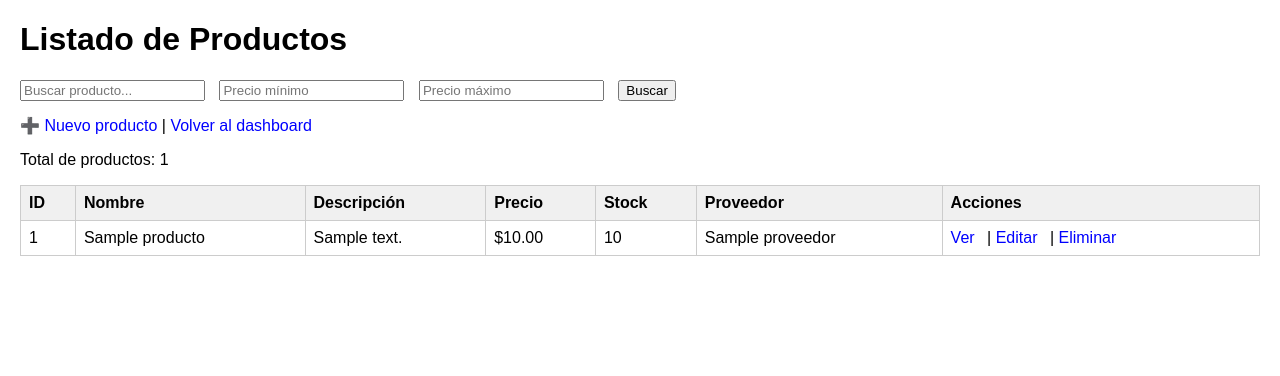
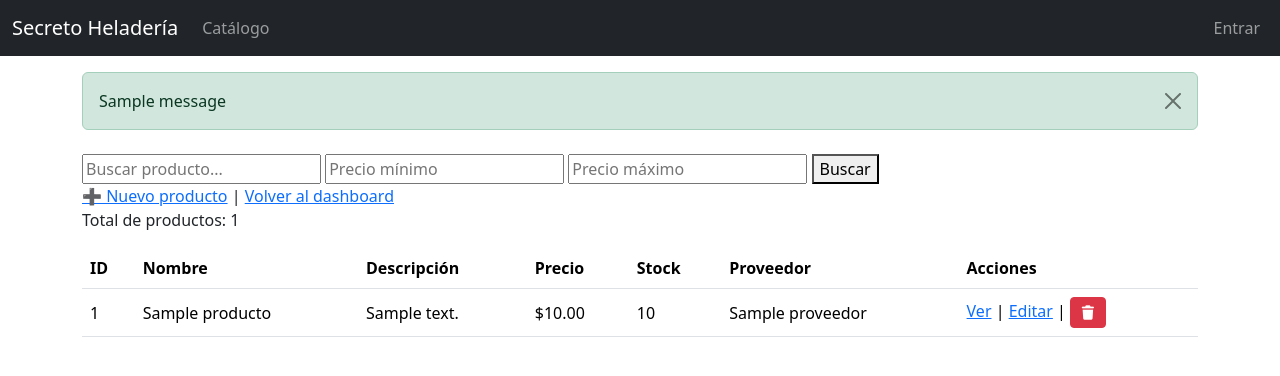
Before and after one commit to carlotee/secreto_heladeria, a Django app: page /productos/ in a window 1280 px wide. Shown: the top 376 px of the page. Run offline with Django 5.2, Linux system fonts and the light colour scheme; tables that the repository leaves empty hold one stand-in row (Sample ...); one stand-in notice (Sample message) is shown; some libraries are stand-ins or nearby versions.

Commit message:
se agrega alerta de productos

```diff
--- /dev/null
+++ b/produccion/templates/base.html
@@ -0,0 +1,83 @@
+{% load static %}
+<!DOCTYPE html>
+<html lang="es">
+    <head>
+        <meta charset="utf-8" />
+        <meta name="viewport" content="width=device-width, initial-scale=1" />
+          <title>{% block title %}EcoEnergy{% endblock %}</title>
+        <link
+            href="https://cdn.jsdelivr.net/npm/bootstrap@5.3.3/dist/css/bootstrap.min.css"
+            rel="stylesheet"
+        />
+        <link rel="stylesheet" href="https://cdnjs.cloudflare.com/ajax/libs/font-awesome/7.0.1/css/all.min.css">
+
+        {% block extra_head %}{% endblock %}
+      </head>
+    <body>
+    <nav class="navbar navbar-expand-lg navbar-dark bg-dark">
+        <div class="container-fluid">
+            <a class="navbar-brand" href="{% url 'dashboard' %}">Secreto Heladería</a>
+
+            <button class="navbar-toggler" type="button" data-bs-toggle="collapse" data-bs-target="#mainNav">
+            <span class="navbar-toggler-icon"></span>
+            </button>
+
+            <div class="collapse navbar-collapse" id="mainNav">
+            <ul class="navbar-nav me-auto">
+                {% if user.is_authenticated %}
+                    <!-- Ítems visibles solo si hay sesión -->
+                    <li class="nav-item"><a class="nav-link" href=""">Dashboard</a></li>
+
+                    {% if perms.devices.view_zone %}
+                    <li class="nav-item">
+                    <a class="nav-link {% if request.resolver_match.url_name == 'zona_list' %}active{% endif %}"
+                        href="{% url 'zona_list' %}">🗺️ Zonas</a>
+                    </li>
+                    {% endif %}
+                    {% if perms.devices.view_product %}
+                        <li class="nav-item"><a class="nav-link" href=""">Productos</a></li>
+                    {% endif %}
+
+                    <!-- Acceso rápido a admin para staff -->
+                    {% if user.is_staff %}
+                        <li class="nav-item"><a class="nav-link" href="/admin/">Admin</a></li>
+                    {% endif %}
+                {% else %}
+                <!-- Ítems visibles para usuarios no autenticados -->
+                <li class="nav-item"><a class="nav-link" href=""">Catálogo</a></li>
+                {% endif %}
+            </ul>
+
+            <ul class="navbar-nav ms-auto">
+                {% if user.is_authenticated %}
+                <li class="nav-item"><span class="nav-link">Hola, {{ user.username }}</span></li>
+                <li class="nav-item">
+                    <form action="{% url 'logout' %}" method="post" class="d-inline">{% csrf_token %}
+                    <button type="submit" class="btn btn-link nav-link">Salir</button>
+                    </form>
+                </li>
+                {% else %}
+                <li class="nav-item"><a class="nav-link" href="{% url 'login' %}">Entrar</a></li>
+                {% endif %}
+            </ul>
+            </div>
+        </div>
+    </nav>
+        {% if messages %}
+            <div class="container mt-3">
+                {% for message in messages %}
+                <div class="alert alert-{{ message.tags }} alert-dismissible fade show" role="alert">
+                    {{ message }}
+                    <button type="button" class="btn-close" data-bs-dismiss="alert" aria-label="Close"></button>
+                </div>
+                {% endfor %}
+            </div>
+        {% endif %}
+        <main class="container my-4">
+            {% block content %}
+            {% endblock %}
+        </main>
+        <script src="https://cdn.jsdelivr.net/npm/bootstrap@5.3.3/dist/js/bootstrap.bundle.min.js"></script>
+        {% block extra_js %}{% endblock %}
+    </body>
+</html>
--- a/produccion/templates/produccion/producto.html
+++ b/produccion/templates/produccion/producto.html
@@ -1,24 +1,8 @@
-<!DOCTYPE html>
-<html lang="es">
-<head>
-    <meta charset="UTF-8">
-    <meta name="viewport" content="width=device-width, initial-scale=1.0">
-    <title>Listado de Productos</title>
-    <style>
-        body { font-family: Arial, sans-serif; margin: 20px; }
-        table { border-collapse: collapse; width: 100%; margin-top: 15px; }
-        th, td { border: 1px solid #ccc; padding: 8px; text-align: left; }
-        th { background-color: #f0f0f0; }
-        a { text-decoration: none; color: blue; }
-        .actions a { margin-right: 8px; }
-        .filters { margin-bottom: 15px; }
-        .filters input { margin-right: 10px; }
-        .pagination a { margin: 0 5px; text-decoration: none; }
-        .pagination span { margin: 0 5px; }
-    </style>
-</head>
-<body>
-    <h1>Listado de Productos</h1>
+{% extends "base.html" %}
+{% load static %}
+
+{% block title %}{{ accion }} Zona{% endblock %}
+{% block content %}
 
     <div class="filters">
         <form method="get">
@@ -35,8 +19,8 @@
     <p>Total de productos: {{ total_productos }}</p>
 
     {% if productos %}
-        <table>
-            <thead>
+  <table class="table table-hover align-middle" id="tablaP">
+        <thead class="table-light">            <thead>
                 <tr>
                     <th>ID</th>
                     <th>Nombre</th>
@@ -49,9 +33,9 @@
             </thead>
             <tbody>
                 {% for p in productos %}
-                <tr>
+                <tr id="row-{{ p.id }}">
                     <td>{{ p.id }}</td>
-                    <td>{{ p.nombre }}</td>
+                    <td class="p-name">{{ p.nombre }}</td>
                     <td>{{ p.descripcion }}</td>
                     <td>${{ p.precio }}</td>
                     <td>{{ p.stock }}</td>
@@ -59,7 +43,14 @@
                     <td class="actions">
                         <a href="{% url 'producto_detalle' p.id %}">Ver</a> |
                         <a href="{% url 'producto_act' p.id %}">Editar</a> |
-                        <a href="{% url 'producto_eliminar' p.id %}">Eliminar</a>
+
+                    <button
+                        class="btn btn-danger btn-sm btn-delete"
+                        data-id="{{ p.id }}"
+                        data-url="{% url 'producto_eliminar' p.id %}"
+                    >
+                        <i class="fa-solid fa-trash"></i>
+                    </button>
                     </td>
                 </tr>
                 {% endfor %}
@@ -82,5 +73,85 @@
     {% else %}
         <p>No hay productos registrados.</p>
     {% endif %}
-</body>
-</html>
+{% endblock %}
+{% block extra_js %}
+<script src="https://cdn.jsdelivr.net/npm/sweetalert2@11"></script>
+<script>
+    // --- CSRF helper (lee la cookie csrftoken) ---
+    function getCookie(name) {
+        const value = `; ${document.cookie}`;
+        const parts = value.split(`; ${name}=`);
+        if (parts.length === 2) return parts.pop().split(";").shift();
+    }
+    const csrftoken = getCookie("csrftoken");
+
+    // Delegación de eventos para botones borrar
+    document.addEventListener("click", async (ev) => {
+        const btn = ev.target.closest(".btn-delete");
+        if (!btn) return;
+
+        const row = btn.closest("tr");
+        const zonaId = btn.dataset.id;
+        const url = btn.dataset.url;
+        const nombre =
+            row.querySelector(".p-name")?.textContent?.trim() || "la producto";
+
+        const confirm = await Swal.fire({
+            title: `¿Eliminar ${nombre}?`,
+            text: "Esta acción no se puede deshacer.",
+            icon: "warning",
+            showCancelButton: true,
+            confirmButtonText: "Sí, eliminar",
+            cancelButtonText: "Cancelar",
+        });
+
+        if (!confirm.isConfirmed) return;
+
+        try {
+            const resp = await fetch(url, {
+                method: "POST", // usamos POST por CSRF
+                headers: {
+                    "X-CSRFToken": csrftoken,
+                    "X-Requested-With": "XMLHttpRequest",
+                    Accept: "application/json",
+                },
+            });
+
+            if (!resp.ok) {
+                const txt = await resp.text();
+                throw new Error(txt || "Error HTTP");
+            }
+            const data = await resp.json();
+            if (data.ok) {
+                // Quitar la fila del DOM
+                row.remove();
+
+                // Opcional: reindexar primera columna (#)
+                Array.from(
+                    document.querySelectorAll("#tablaZonas tbody tr")
+                ).forEach((tr, i) => {
+                    tr.children[0].textContent = (i + 1).toString();
+                });
+
+                Swal.fire({
+                    icon: "success",
+                    title: data.message,
+                    timer: 1800,
+                    showConfirmButton: false,
+                });
+            } else {
+                Swal.fire({
+                    icon: "error",
+                    title: data.message || "No se pudo eliminar",
+                });
+            }
+        } catch (err) {
+            Swal.fire({
+                icon: "error",
+                title: "Error al eliminar",
+                text: err.message,
+            });
+        }
+    });
+</script>
+{% endblock %}
--- a/produccion/views.py
+++ b/produccion/views.py
@@ -157,3 +157,20 @@ def producto_eliminar(request, pk):
         'producto': producto
     }
     return render(request, 'produccion/producto_eliminar.html', context)
+
+from django.shortcuts import render, redirect, get_object_or_404
+from django.http import JsonResponse, HttpResponseBadRequest
+from django.views.decorators.http import require_POST
+
+
+@require_POST
+def producto_delete_ajax(request, pk):
+    # Verifica que la petición sea AJAX
+    if not request.headers.get("x-requested-with") == "XMLHttpRequest":
+        return HttpResponseBadRequest("Solo AJAX")
+    # Verifica permisos y autenticación con pk de zona
+    producto = get_object_or_404(Producto, pk=pk)
+    nombre = producto.nombre
+    producto.delete()
+
+    return JsonResponse({"ok": True, "message": f"Zona '{nombre}' eliminada"})
--- a/secreto_heladeria/urls.py
+++ b/secreto_heladeria/urls.py
@@ -41,8 +41,8 @@ urlpatterns = [
     path('crear/', produccion_views.producto_crear, name='producto_crear'),##
     path('<int:pk>/', produccion_views.producto_detalle, name='producto_detalle'),
     path('<int:pk>/editar/', produccion_views.producto_act, name='producto_act'),
-    path('<int:pk>/eliminar/', produccion_views.producto_eliminar, name='producto_eliminar'),
-    path('productos/<int:pk>/eliminar/', produccion_views.producto_eliminar, name='producto_eliminar'),
+    path('<int:pk>/eliminar/', produccion_views.producto_delete_ajax, name='producto_eliminar'),
+    path('productos/<int:pk>/eliminar/', produccion_views.producto_delete_ajax, name='producto_eliminar'),
     path('proveedores', proveedores_views.proveedor, name='proveedor'),
     path('proveedor/crear/', proveedores_views.proveedor_crear, name='proveedor_crear'),
     path('<int:pk>/', proveedores_views.proveedor_detalle, name='proveedor_detalle'),
```
